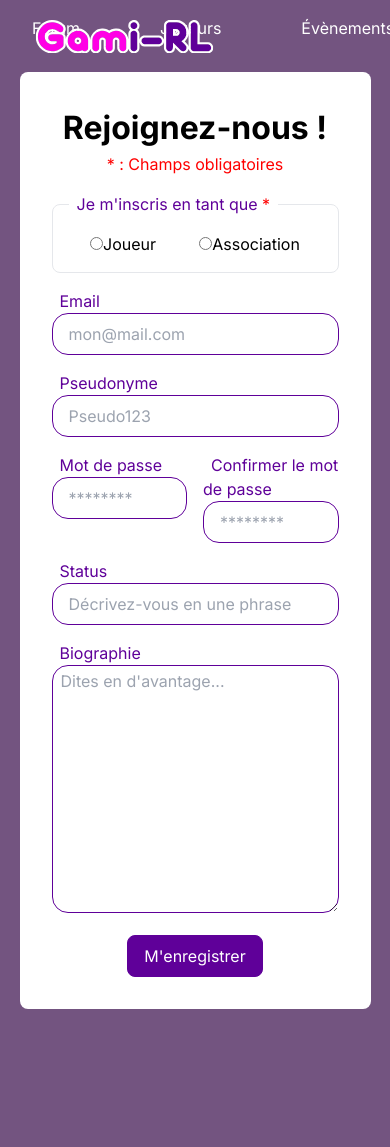
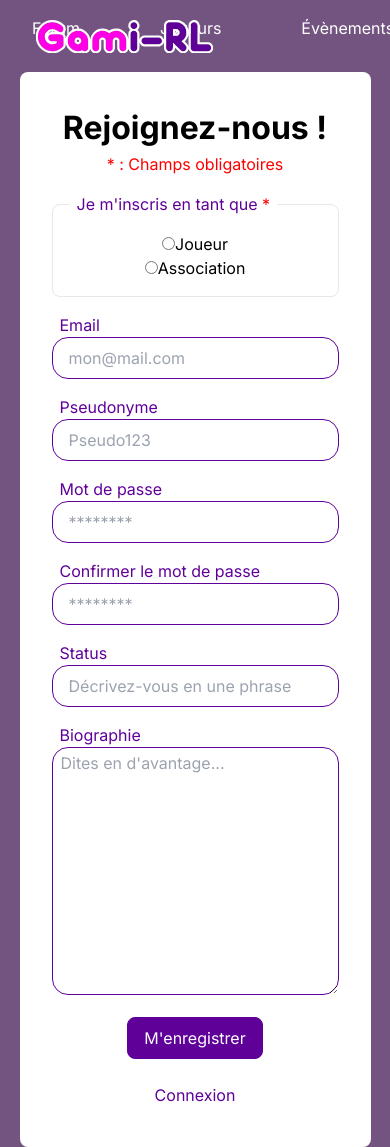
Before and after one commit to AlexandreMonin/gami-rl, a Next.js app: page /user/signup in a window 390 px wide. Before the commit the page ends 1009 px from the top, so only its background shows below. Built offline with nearby package versions, Linux system fonts and the light colour scheme; no server answers.

Commit message:
responsive register

```diff
--- a/src/components/RegisterForm/RegisterForm.tsx
+++ b/src/components/RegisterForm/RegisterForm.tsx
@@ -5,6 +5,7 @@ import InformationToast from "@/components/InformationToast/InformationToats";
 import Button from "@/components/Input/Button/Button";
 import TextInput from "@/components/Input/TextInput/TextInput";
 import TextArea from "@/components/Input/TextArea/TextArea";
+import LinkTo from "@/components/Input/LinkTo/LinkTo";
 
 export default function RegisterForm(): JSX.Element {
     const [email, setEmail] = useState("");
@@ -113,6 +114,7 @@ export default function RegisterForm(): JSX.Element {
                       label="Biographie" placeholder="Dites en d'avantage..." required={true}/>
 
             <Button type="submit" text="M'enregistrer" className="primary" loading={isLoading}/>
+            <LinkTo href="/user/signin" text="Connexion" className="textPrimary"/>
 
             <InformationToast information={modalMessage} isOpen={isOpen} success={success}/>
         </form>
--- a/src/components/RegisterForm/style.module.css
+++ b/src/components/RegisterForm/style.module.css
@@ -50,3 +50,13 @@
 .required {
     color: red;
 }
+
+@media only screen and (max-width: 950px) {
+    .fieldset {
+        flex-direction: column;
+    }
+
+    .passwordField {
+        flex-direction: column;
+    }
+}
```
